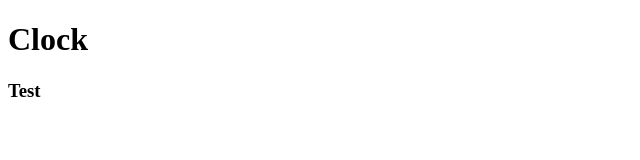
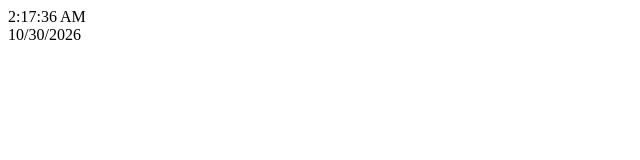
Before and after one commit to inabits/learning-electronjs, an Electron app: page index.html in a window 800 px wide. Shown: the whole page, without its empty margins (0-640 px from the left). Drawn offline with Linux system fonts and the light colour scheme.

Commit message:
feat: Locale time and date

```diff
--- a/index.html
+++ b/index.html
@@ -6,7 +6,19 @@
     <title>Clock</title>
 </head>
 <body>
-    <h1>Clock</h1>
-    <h3>Test</h3>
+    <div>
+        <div id="clock">Loading...</div>
+        <div id="day">Loading...</div>
+    </div>
+
+    <script>
+        setInterval(() => {
+
+            const now = new Date();
+            document.getElementById('clock').innerHTML = now.toLocaleTimeString();
+            document.getElementById('day').innerHTML = now.toLocaleDateString();
+
+        },1000);
+    </script>
 </body>
 </html>
```
Also changed, not shown: main.js (+11 -2 lines).
